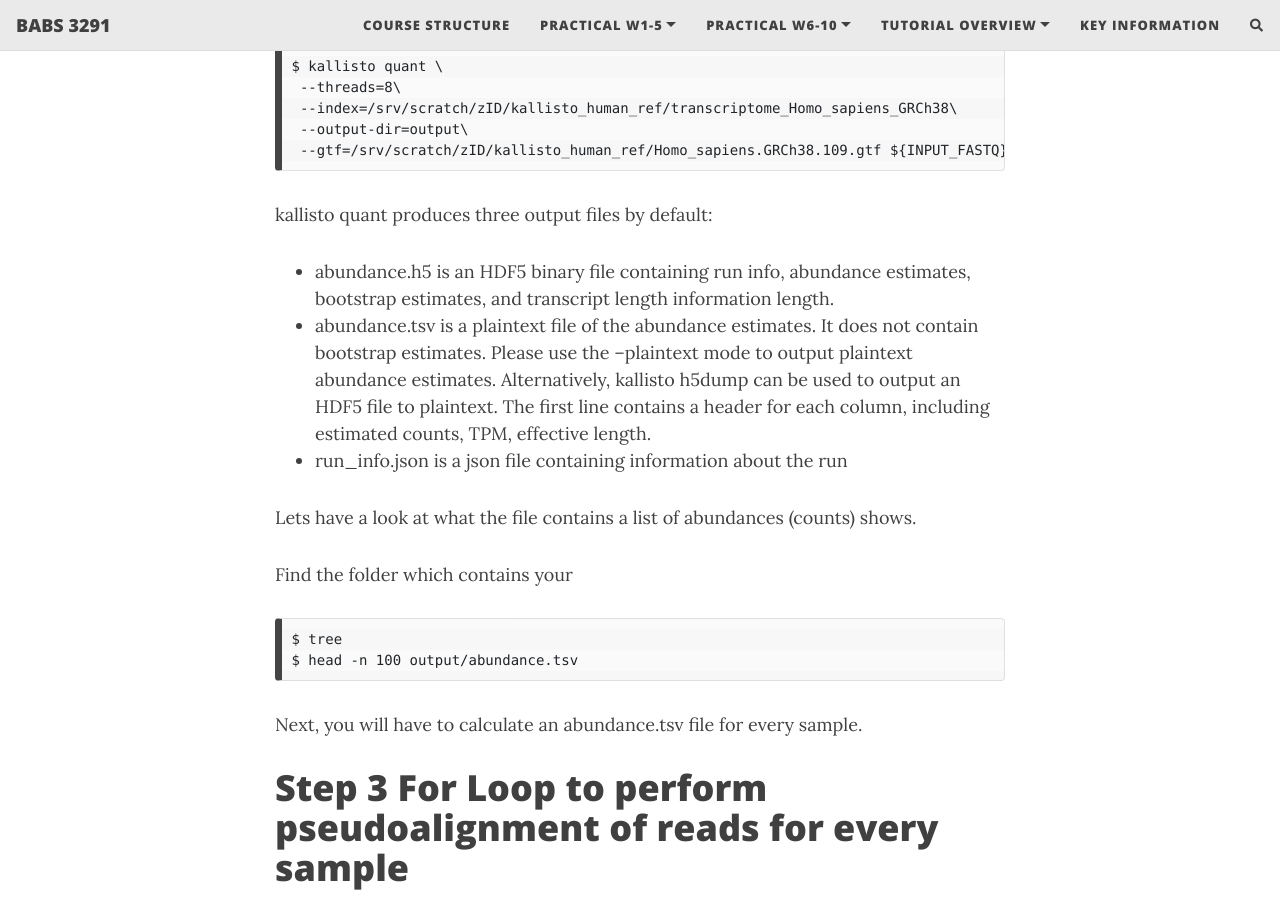
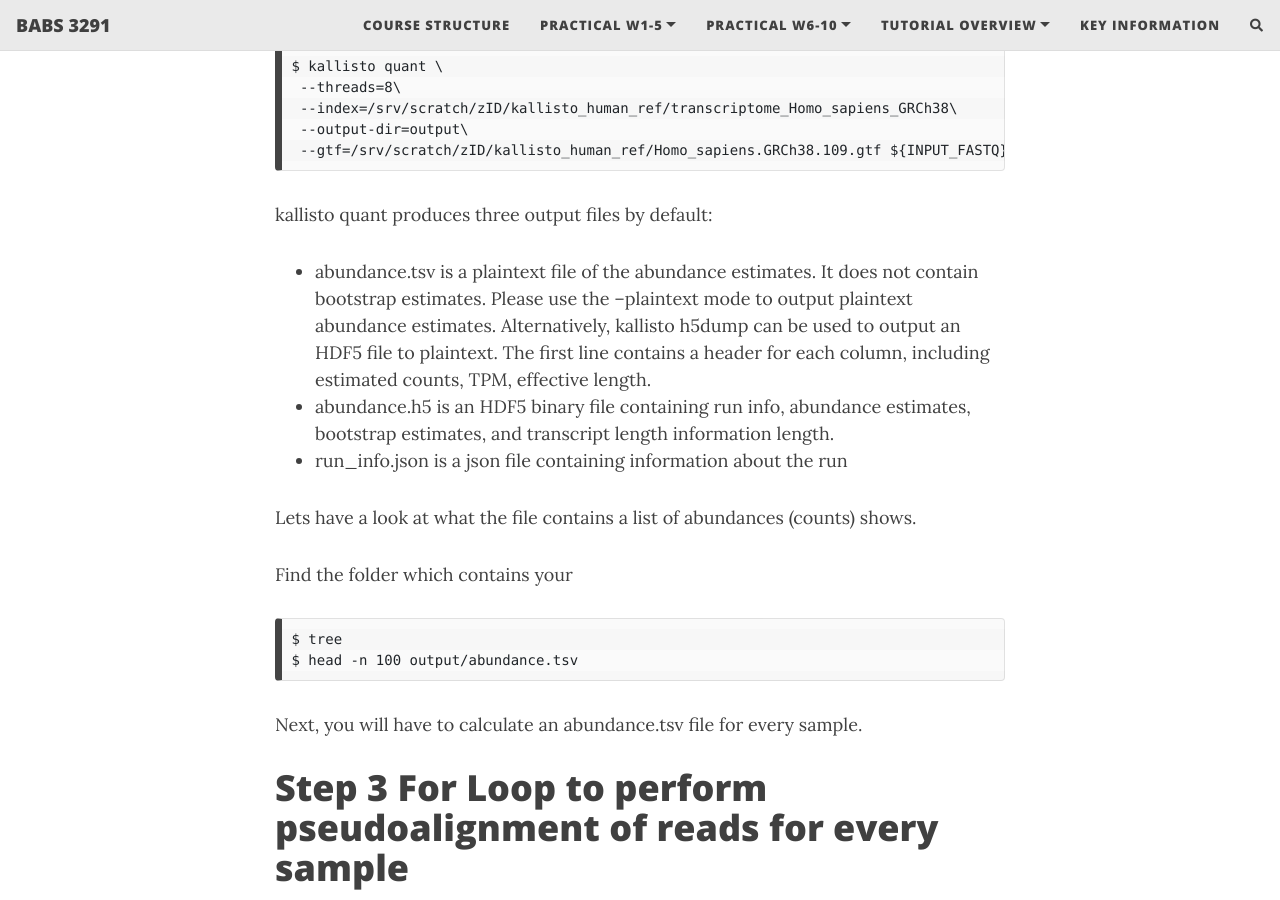
Before and after one commit to theheking/babs-rna-seq-2024, a Jekyll site: the page built from practical_overview/Week7_Alignment.md, in a window 1280 px wide and 900 px high, scrolled down 9522 px. Built offline with Jekyll 4.4.1, drawn with Linux system fonts in a browser that asks for light colours; nearby versions of some CDN libraries; comment, search, counter and statistics services are not loaded.

```diff
--- a/practical_overview/Week7_Alignment.md
+++ b/practical_overview/Week7_Alignment.md
@@ -292,8 +292,8 @@ For paired-end reads, you need two files as input.
 
 kallisto quant produces three output files by default:
 
+- abundance.tsv is a plaintext file of the abundance estimates. It does not contain bootstrap estimates. Please use the --plaintext mode to output plaintext abundance estimates. Alternatively, kallisto h5dump can be used to output an HDF5 file to plaintext. The first line contains a header for each column, including estimated counts, TPM, effective length.
 - abundance.h5 is an HDF5 binary file containing run info, abundance estimates, bootstrap estimates, and transcript length information length.
-- abundance.tsv is a plaintext file of the abundance estimates. It does not contain bootstrap estimates. Please use the --plaintext mode to output plaintext abundance estimates. Alternatively, kallisto h5dump can be used to output an HDF5 file to plaintext. The first line contains a header for each column, including estimated counts, TPM, effective length.
 - run_info.json is a json file containing information about the run
 
  Lets have a look at what the file contains a list of abundances (counts) shows.
```
